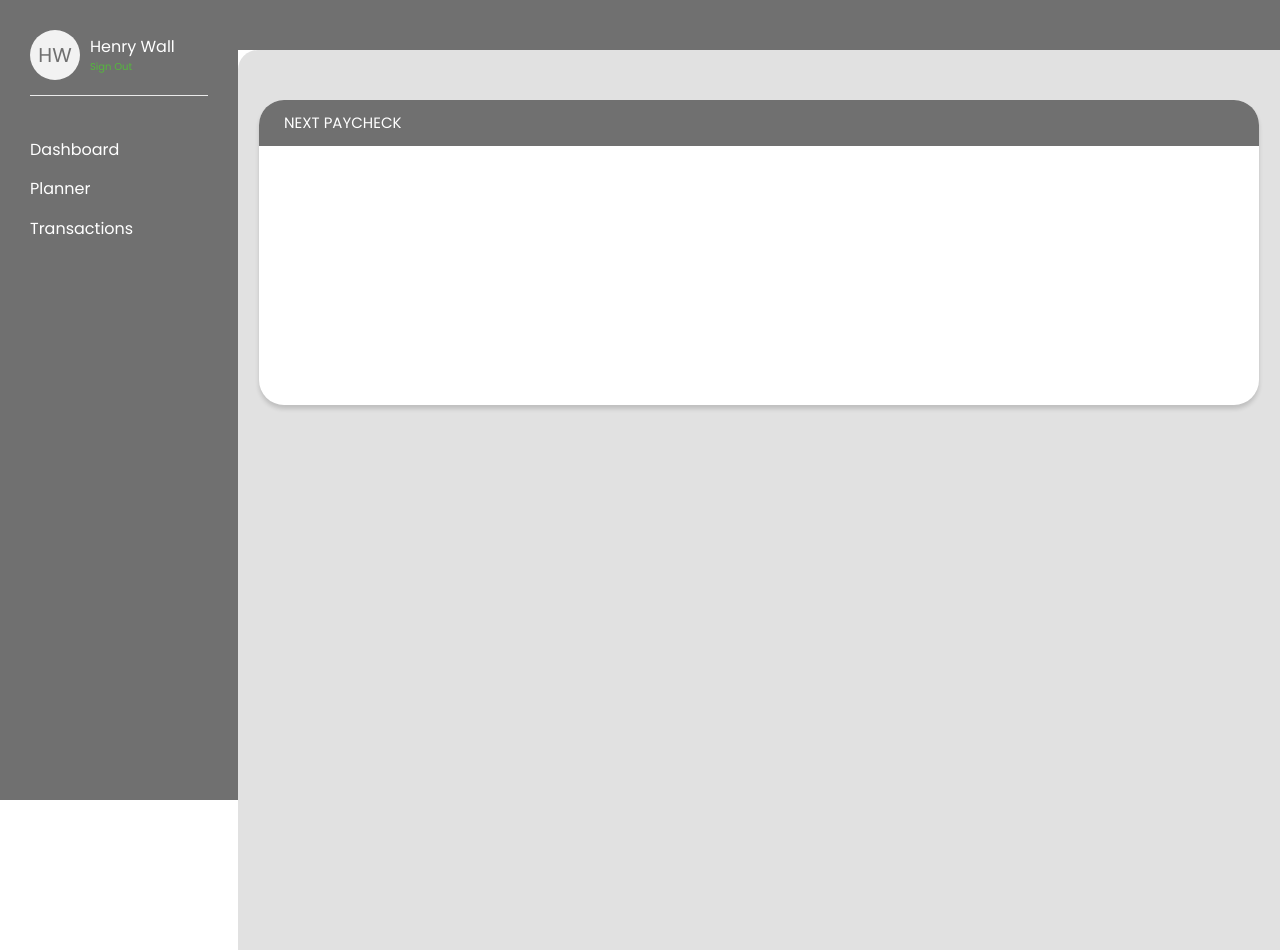
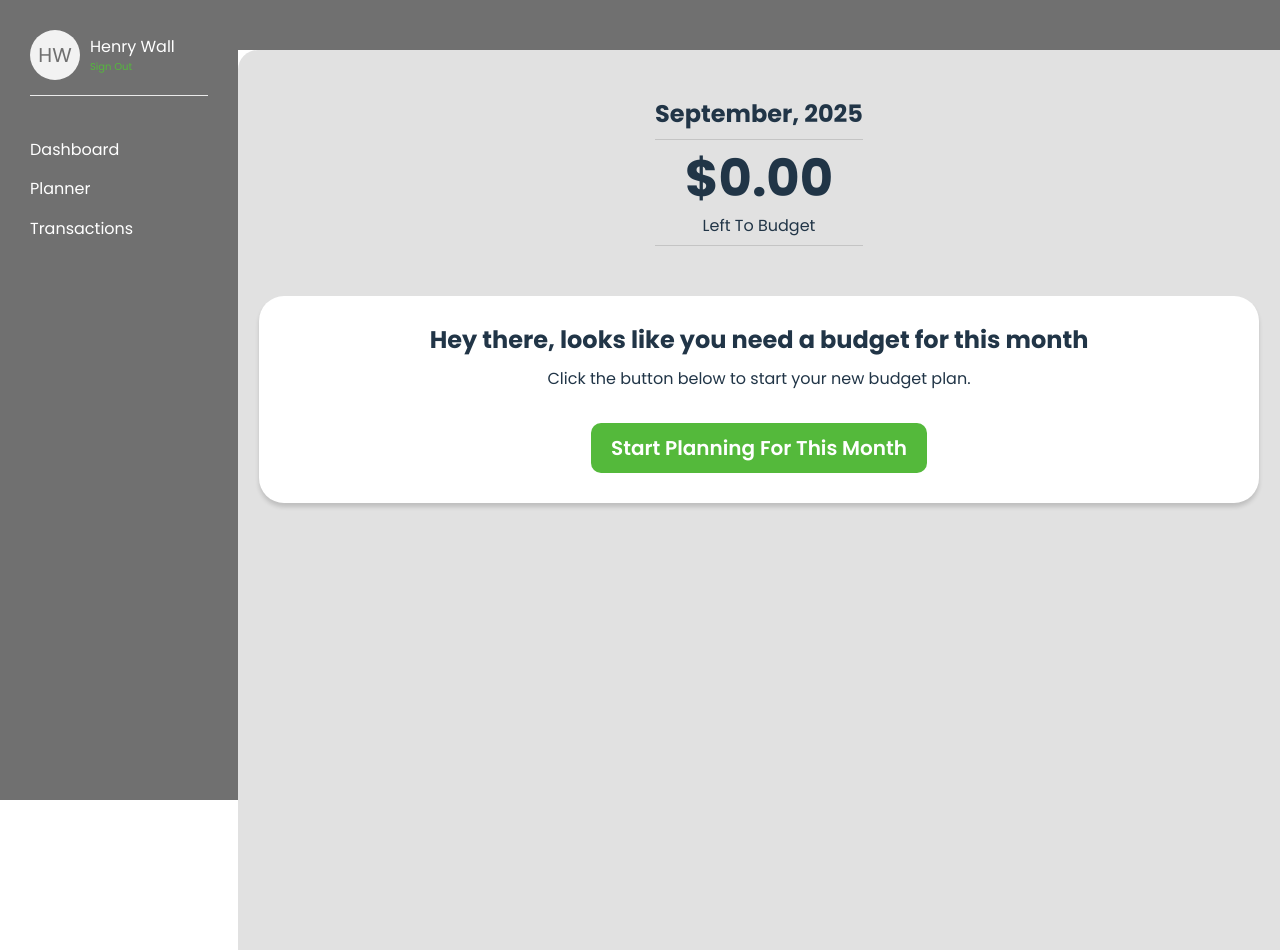
Before and after one commit to Henrywall85/BudgetQuest, a React (Vite) app: page / in a window 1280 px wide. Built offline with nearby package versions, Linux system fonts and the light colour scheme.

Commit message:
Started input form

```diff
--- a/src/components/BudgetContainer.css
+++ b/src/components/BudgetContainer.css
@@ -4,7 +4,31 @@
     height: 100vh;
     border-radius: 20px 0 0 0;
     display: flex;
-    justify-content: center;
+    flex-direction: column;
+    align-items: center;
     padding: 50px 0 50px 0;
     gap: 50px;
 }
+
+#remaining-budget{
+    display: flex;
+    flex-direction: column;
+    align-items: center;
+    gap: 10px;
+    justify-content: center;
+}
+
+linebreak{
+    margin: 0;
+    display: block;
+    border-bottom: 1px solid #c4c4c4;
+    width: 100%;
+}
+
+.card{
+    width: 1000px;
+    height: auto;
+    background: white;
+    border-radius: 25px;
+    box-shadow: 0 4px 4px 0 #00000026;
+}
--- a/src/components/BudgetContainer.jsx
+++ b/src/components/BudgetContainer.jsx
@@ -1,11 +1,32 @@
 import React from 'react';
 import NextPayCheck_Card from './NextPayCheck_Card';
+import Month_Card from './Month_Card';
+import Income_Card from './Income_Card';
 import './BudgetContainer.css'
 
 function BudgetContainer ({title}){
+  const [planCreated, setPlanCreated] = React.useState(false);
+    // Get current month and year
+    const currentDate = new Date();
+    const month = currentDate.toLocaleString('default', { month: 'long' });
+    const year = currentDate.getFullYear();
+
+
     return(
     <div className="Budget-Container">
-          <NextPayCheck_Card title={title}/>
+          <div id="remaining-budget">
+            <h2>{month}, {year}</h2>
+            <linebreak/>
+            <h1>$0.00</h1>
+            <p>Left To Budget</p>
+            <linebreak/>
+          </div>
+          {!planCreated &&(
+            <Month_Card title={title} onCreatePlan={() => setPlanCreated(true)} />
+          )}
+          {planCreated &&(
+          <Income_Card title={title}/>
+          )}
     </div>
     );
 }
--- /dev/null
+++ b/src/components/Income_Card.css
@@ -0,0 +1,71 @@
+/* .nextpaycheck_card{
+    width: 1000px;
+    height: 305px;
+    background: white;
+    border-radius: 25px;
+    box-shadow: 0 4px 4px 0 #00000026;
+} */
+
+.card-container {
+    display: flex;
+    flex-direction: column;
+    align-items: flex-end;
+}
+
+.income_card{
+    border-bottom-right-radius: 0 !important;
+    position: relative;
+    z-index: 2;
+}
+
+.card-header{
+    display: flex;
+    justify-content: space-between;
+    align-items: center;
+    padding: 0 25px 0 25px;
+    background: #707070FF;
+    border-radius: 25px 25px 0 0;
+}
+
+.card-header h3{
+    padding: 14px 0 14px 0;
+}
+
+.add-income-button{
+    width: 30px;
+    height: 30px;
+    border-radius: 50%;
+    background-color: #4CAF50;
+    color: white;
+    font-size: 20px;
+    font-weight: 500;
+    border: none;
+    cursor: pointer;
+    margin: 0;
+    padding: 0;
+}
+
+.income-container{
+    text-align: center;
+    padding: 40px 0 40px 0;
+}
+
+.income-container h2{
+    font-family: Arial, Helvetica, sans-serif;
+    font-style: italic;
+    font-size: 32px;
+    font-weight: 600;
+    color: rgba(112, 112, 112, .245);
+}
+
+.source-amount{
+    display: flex;
+    justify-content: right;
+    width: 150px;
+    background-color: white;
+    border-radius: 0 0 25px 25px;
+    box-shadow: 0 4px 4px 0 #00000026;
+    right: 0;
+    padding: 5px 24px 5px 24px;
+    z-index: 1;
+}
--- /dev/null
+++ b/src/components/Income_Card.jsx
@@ -0,0 +1,23 @@
+import React from 'react';
+import './Income_Card.css'
+
+function Income_Card ({title}){
+    return(
+    <div className="card-container">
+        <div className="income_card card">
+            <div className="card-header">
+                <h3>INCOME</h3>
+                <button className="add-income-button">+</button>
+            </div>
+            <div className="income-container">
+                <h2>INCOME SOURCE</h2>
+            </div>
+        </div>
+        <div className="source-amount">
+            <h2>$0.00</h2>
+        </div>
+    </div>
+    );
+}
+
+export default Income_Card;
--- /dev/null
+++ b/src/components/Month_Card.css
@@ -0,0 +1,33 @@
+.month_card{
+    width: 1000px;
+    height: auto;
+    display: flex;
+    flex-direction: column;
+    background: white;
+    border-radius: 25px;
+    box-shadow: 0 4px 4px 0 #00000026;
+    text-align: center;
+    padding: 30px 0 30px 0;
+    gap: 20px;
+}
+
+/* .card_message{
+    border: dashed 1px red;
+
+} */
+
+.card_message p{
+    line-height: 3rem;
+}
+
+.create_plan_button{
+    background-color: #54b93b;
+    color: white;
+    border: none;
+    cursor: pointer;
+    align-self: center;
+    border-radius: 10px;
+    font-size: 20px;
+    font-weight: 600;
+    padding: 10px 20px 10px 20px;
+}
--- a/src/components/NextPayCheck_Card.css
+++ b/src/components/NextPayCheck_Card.css
@@ -1,10 +1,10 @@
-.nextpaycheck_card{
+/* .card{
     width: 1000px;
     height: 305px;
     background: white;
     border-radius: 25px;
     box-shadow: 0 4px 4px 0 #00000026;
-}
+} */
 
 .card-header{
     padding: 0 0 0 25px;
--- a/src/components/NextPayCheck_Card.jsx
+++ b/src/components/NextPayCheck_Card.jsx
@@ -7,6 +7,9 @@ function NextPayCheck_Card ({title}){
         <div className="card-header">
             <h3>NEXT PAYCHECK</h3>
         </div>
+        <div className="income-container">
+
+        </div>
     </div>
     );
 }
--- /dev/null
+++ b/src/components/month_card.jsx
@@ -0,0 +1,17 @@
+import React from 'react';
+import './Month_Card.css'
+
+function Month_Card ({title, onCreatePlan}){
+    return(
+    <div className="month_card">
+        <div className="card_message">
+            <h2>Hey there, looks like you need a budget for this month</h2>
+            <p>Click the button below to start your new budget plan.</p>
+        </div>
+
+        <button className="create_plan_button" onClick={onCreatePlan}>Start Planning For This Month</button>
+    </div>
+    );
+}
+
+export default Month_Card;
--- a/src/index.css
+++ b/src/index.css
@@ -33,6 +33,13 @@ body {
 h1 {
   font-size: 3.2em;
   line-height: 1.1;
+  margin: 0;
+  padding: 0;
+}
+
+h2{
+  margin: 0;
+  padding: 0;
 }
 
 h3 {
@@ -48,7 +55,7 @@ button {
   border: 1px solid transparent;
   padding: 0.6em 1.2em;
   font-size: 1em;
-  font-weight: 500;
+  /* font-weight: 500; */
   font-family: inherit;
   background-color: #1a1a1a;
   cursor: pointer;
```
